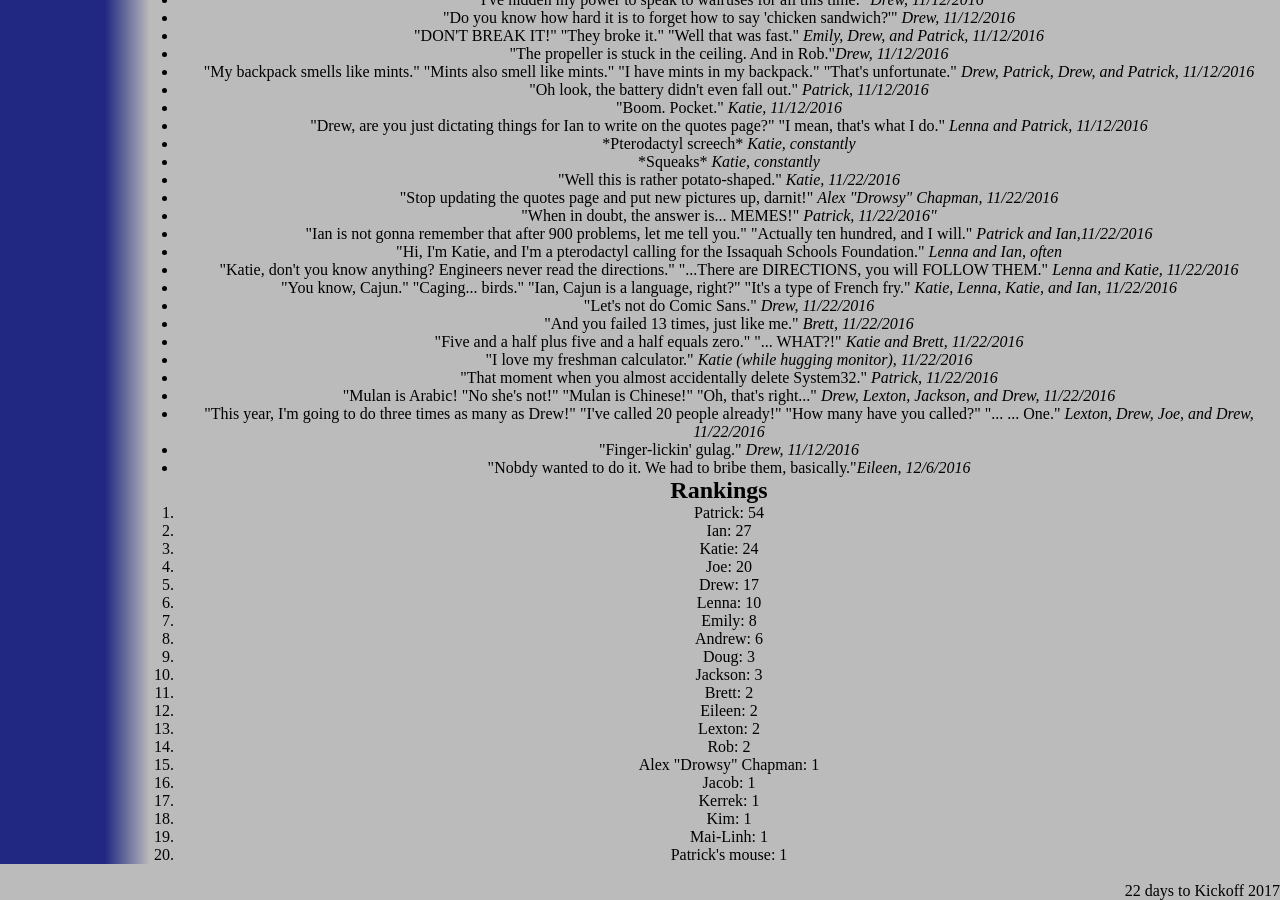
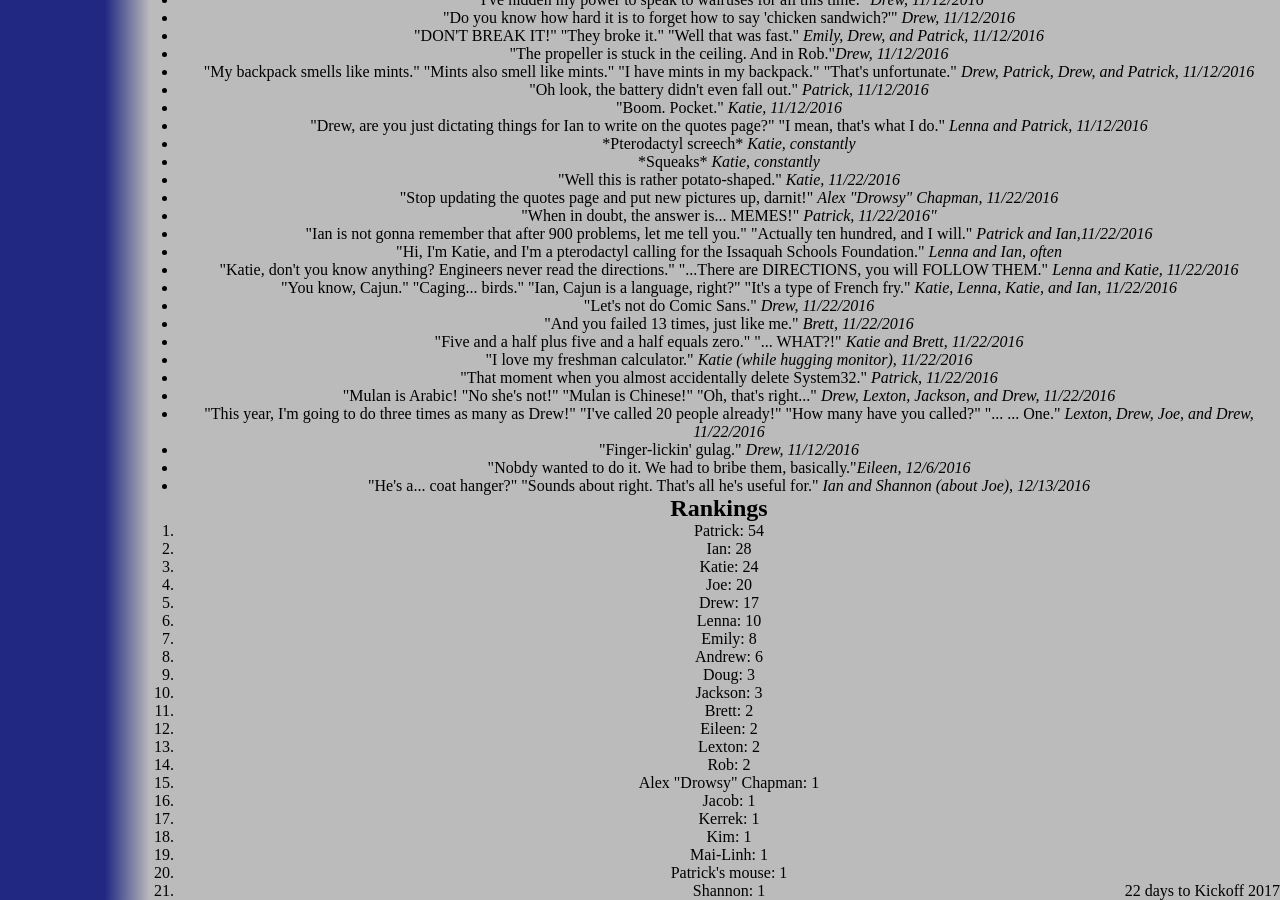
Before and after one commit to katiebugmoon/FRC4131.github.io, a Jekyll site: the page built from media/2017/quotes.html, in a window 1280 px wide and 900 px high, scrolled down 2203 px. Built offline with Jekyll 4.4.1, drawn with Linux system fonts in a browser that asks for light colours; nearby versions of some CDN libraries.

Commit message:
Update quotes.html

```diff
--- a/media/2017/quotes.html
+++ b/media/2017/quotes.html
@@ -141,6 +141,7 @@ title: Build Season 2017 Quotes
 	<li>"This year, I'm going to do three times as many as Drew!" "I've called 20 people already!" "How many have you called?" "... ... One." <i>Lexton, Drew, Joe, and Drew, 11/22/2016 </i></li>
 	<li>"Finger-lickin' gulag." <i> Drew, 11/12/2016</i></li>
 	<li>"Nobdy wanted to do it. We had to bribe them, basically."<i>Eileen, 12/6/2016</i></li>
+	<li>"He's a... coat hanger?" "Sounds about right. That's all he's useful for." <i>Ian and Shannon (about Joe), 12/13/2016</i></li>
 </ul>
 <h2>Rankings</h2>
 <ol id='rankings'></ol>
```
